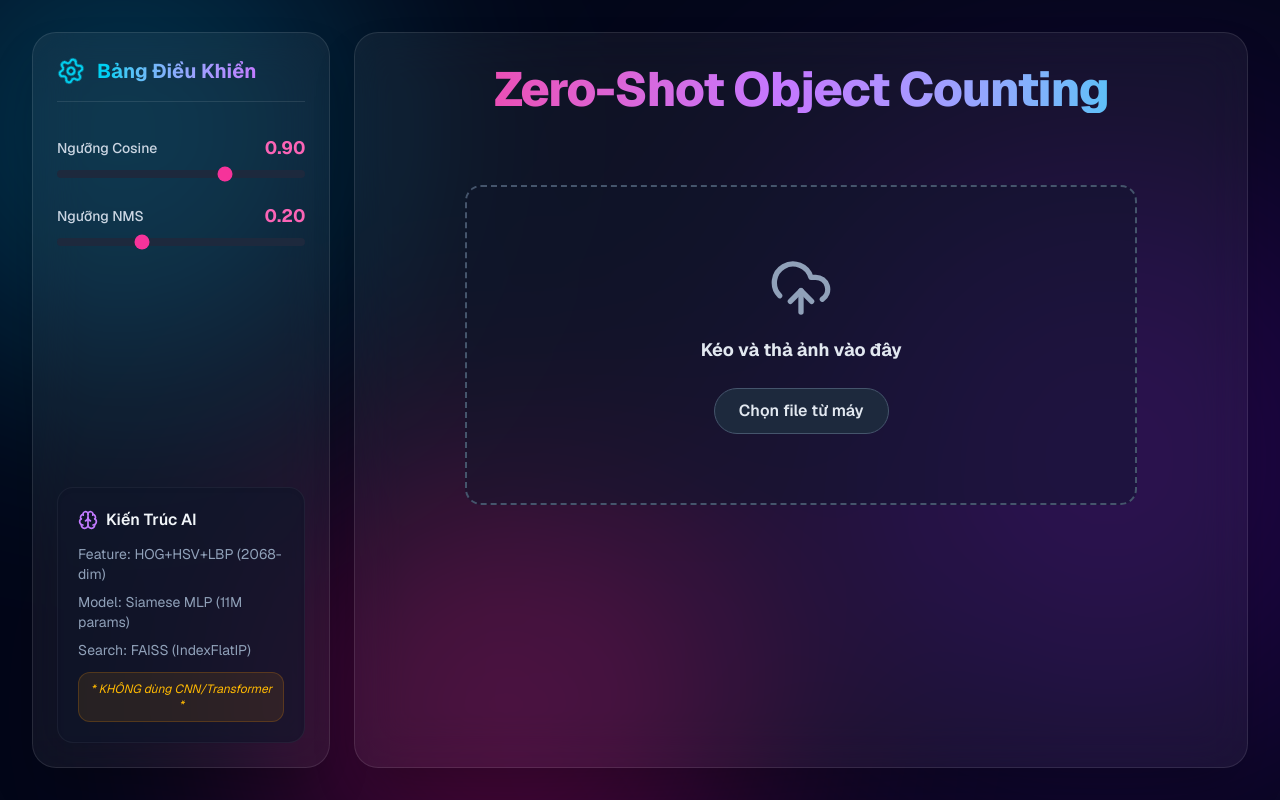
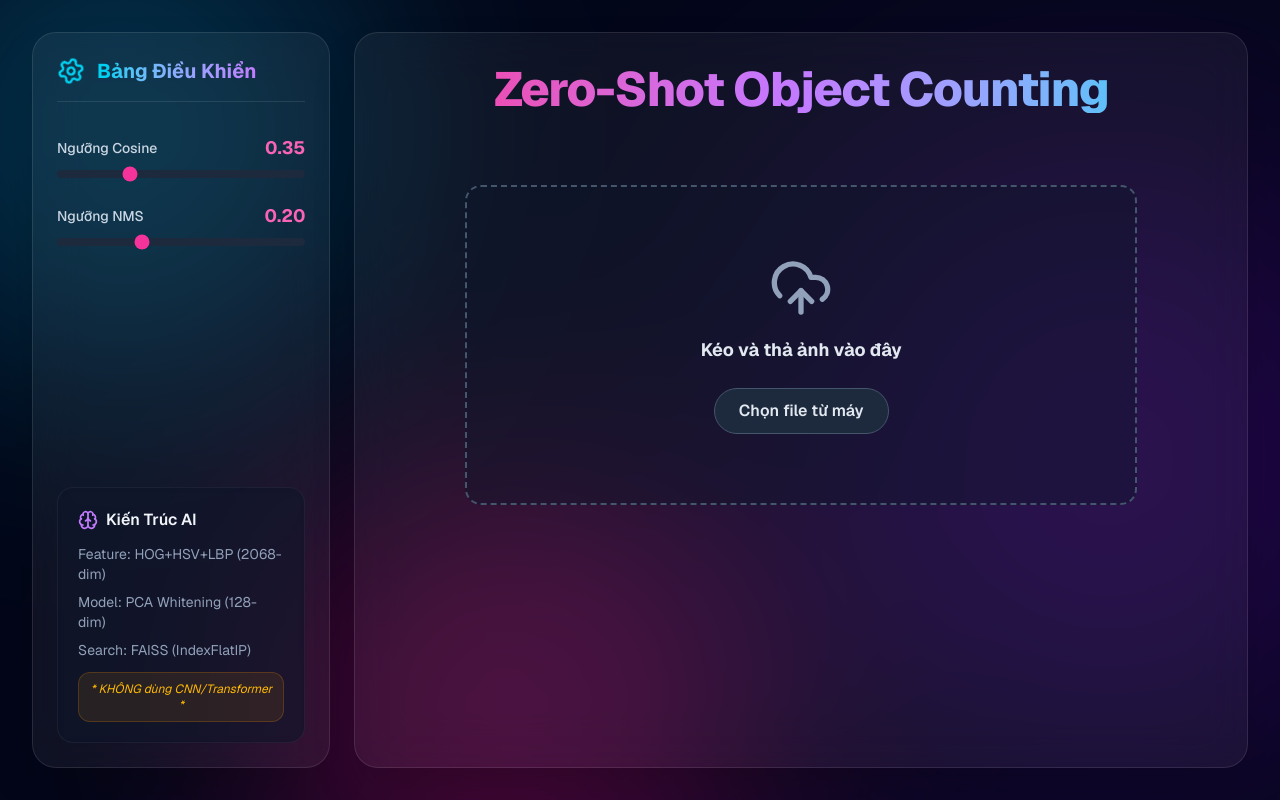
Before and after one commit to Quandinh030106/ZSC-using-MLP-w-Vector-Search, a Next.js app in the folder web_frontend/: page / in a window 1280 px wide. Built offline with nearby package versions, Linux system fonts and the light colour scheme.

Commit message:
Change Cosine Slider

```diff
--- a/web_frontend/src/app/page.js
+++ b/web_frontend/src/app/page.js
@@ -7,7 +7,7 @@ import 'react-image-crop/dist/ReactCrop.css';
 
 export default function ZeroShotCountingApp() {
   // --- STATES GIAO DIỆN & THÔNG SỐ ---
-  const [cosineThreshold, setCosineThreshold] = useState(0.90);
+  const [cosineThreshold, setCosineThreshold] = useState(0.35);
   const [nmsThreshold, setNmsThreshold] = useState(0.20);
 
   // --- STATES XỬ LÝ ẢNH & VẼ BOX ---
@@ -130,7 +130,7 @@ export default function ZeroShotCountingApp() {
               <label className="text-sm font-medium text-slate-300">Ngưỡng Cosine</label>
               <span className="text-lg font-bold text-pink-400">{cosineThreshold.toFixed(2)}</span>
             </div>
-            <input type="range" min="0.70" max="0.99" step="0.01" value={cosineThreshold} onChange={(e) => setCosineThreshold(parseFloat(e.target.value))} className="w-full h-2 bg-slate-800 rounded-lg appearance-none cursor-pointer accent-pink-500"/>
+            <input type="range" min="0.10" max="0.99" step="0.01" value={cosineThreshold} onChange={(e) => setCosineThreshold(parseFloat(e.target.value))} className="w-full h-2 bg-slate-800 rounded-lg appearance-none cursor-pointer accent-pink-500"/>
           </div>
 
           <div className="flex flex-col gap-2">
@@ -158,7 +158,7 @@ export default function ZeroShotCountingApp() {
           </div>
           <ul className="text-sm text-slate-400 space-y-2 mb-3">
             <li>Feature: HOG+HSV+LBP (2068-dim)</li>
-            <li>Model: Siamese MLP (11M params)</li>
+            <li>Model: PCA Whitening (128-dim)</li>
             <li>Search: FAISS (IndexFlatIP)</li>
           </ul>
           <div className="p-2 bg-amber-500/10 border border-amber-500/20 rounded-xl text-center"><p className="text-xs italic text-amber-400">* KHÔNG dùng CNN/Transformer *</p></div>
```
